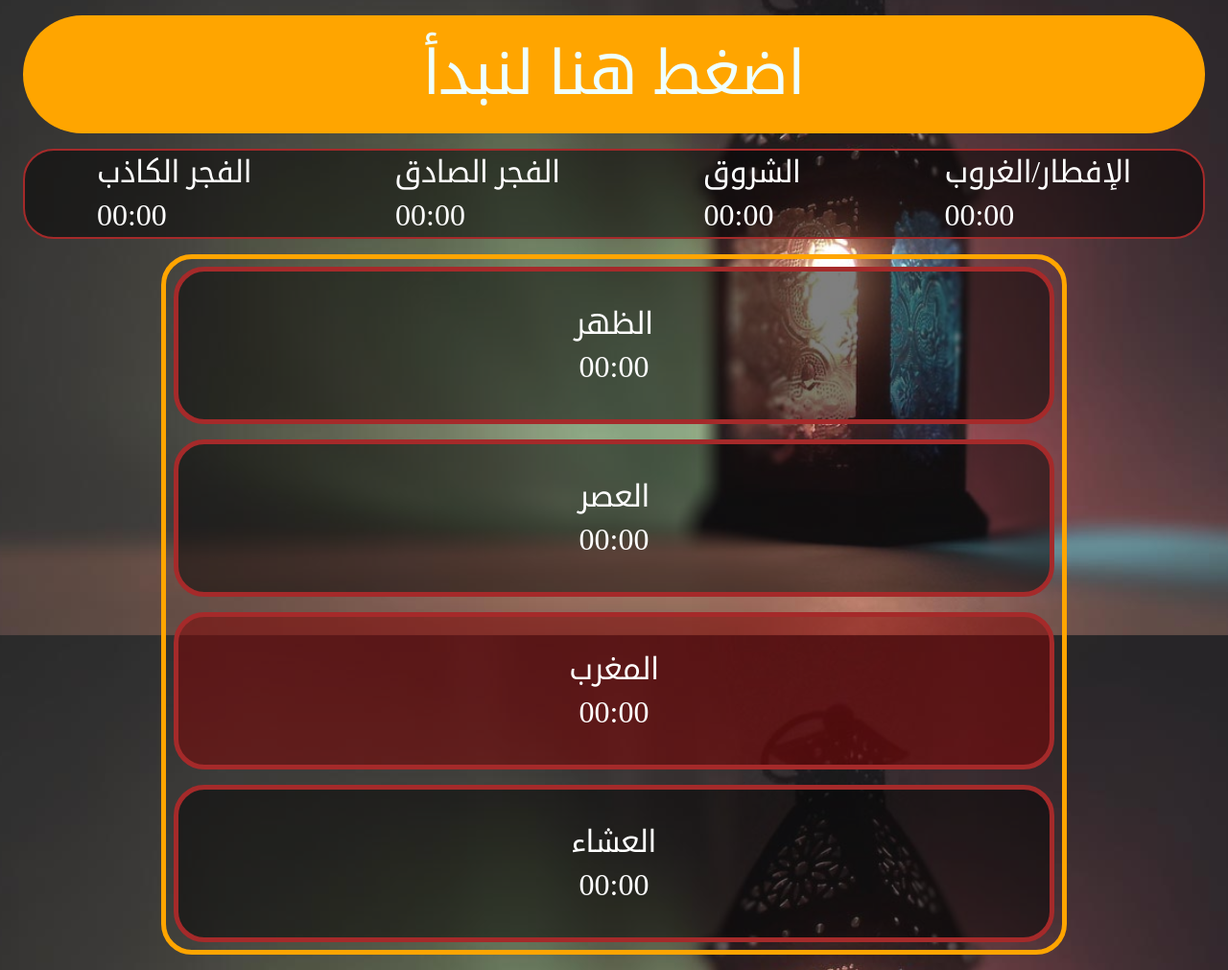
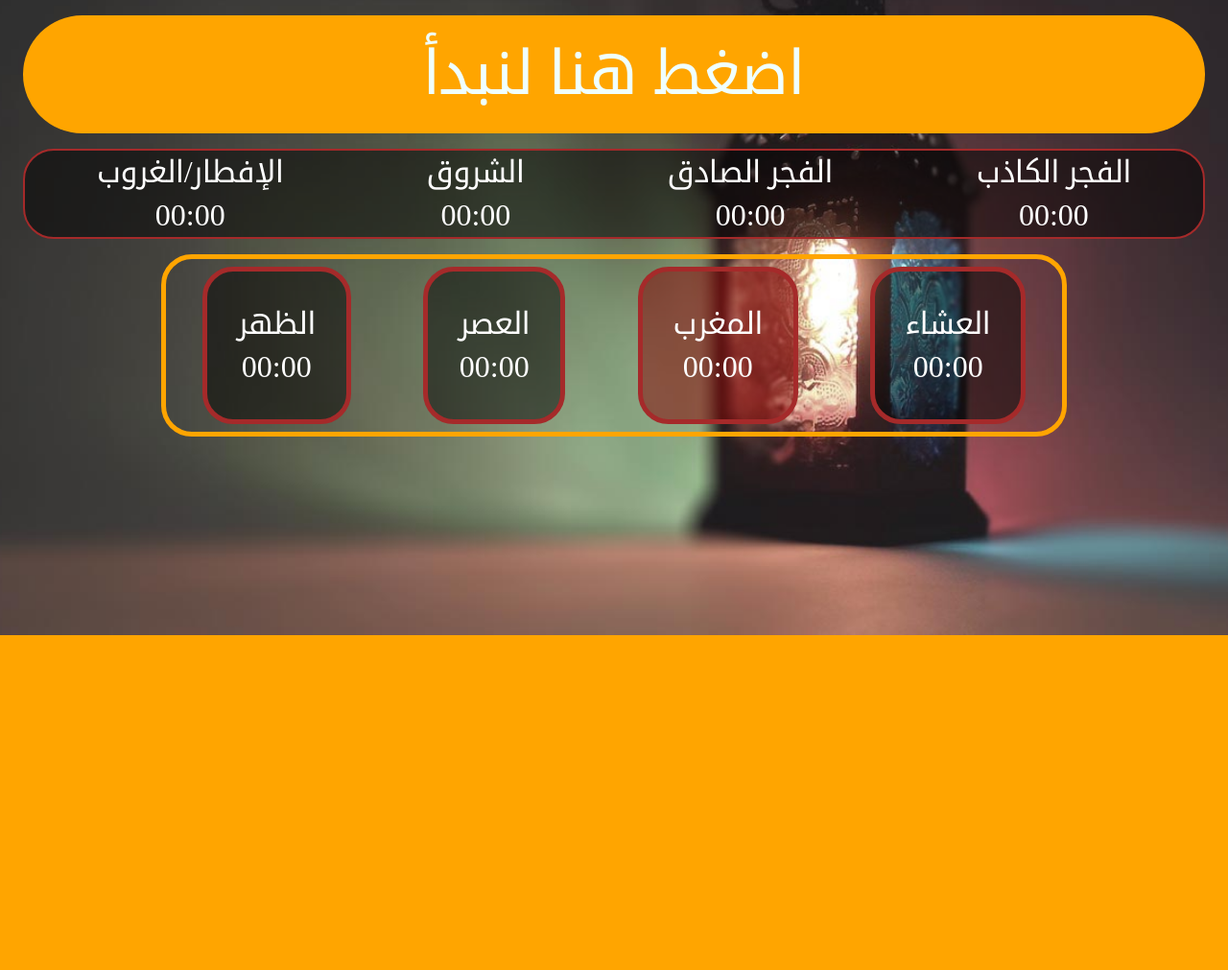
Before and after one commit to abdelouahabb/salati, a Python web app: template templates/index.html in a window 1280 px wide. Shown: the part 138-1149 px from the top of the page at 96% size. After the commit the page ends 800 px from the top, so only its background shows below. Run offline with Jinja, Linux system fonts and the light colour scheme; the template is opened without the code that fills it, so the values that code supplies are empty; some libraries are stand-ins or nearby versions.

Commit message:
Update main.css

```diff
--- a/static/css/main.css
+++ b/static/css/main.css
@@ -16,7 +16,8 @@ background-attachment: fixed;
 
 .salat {
     display: flex;
-    flex-direction: column;
+    flex-direction: row;
+    justify-content: space-around;
     text-align: center;
     border: orange solid 5px;
     border-radius: 1em;
@@ -46,13 +47,14 @@ background-attachment: fixed;
 }
 .sun {
     display: flex;
-    flex-direction: row;
+    flex-direction: row-reverse;
     justify-content: space-around;
     border: brown solid 2px;
     border-radius: 1em;
     background-color: rgba(1,1,1,.5);
     color: white;
     margin: .5em;
+    text-align: center;
 }
 #dar {
     text-align: center;
```
